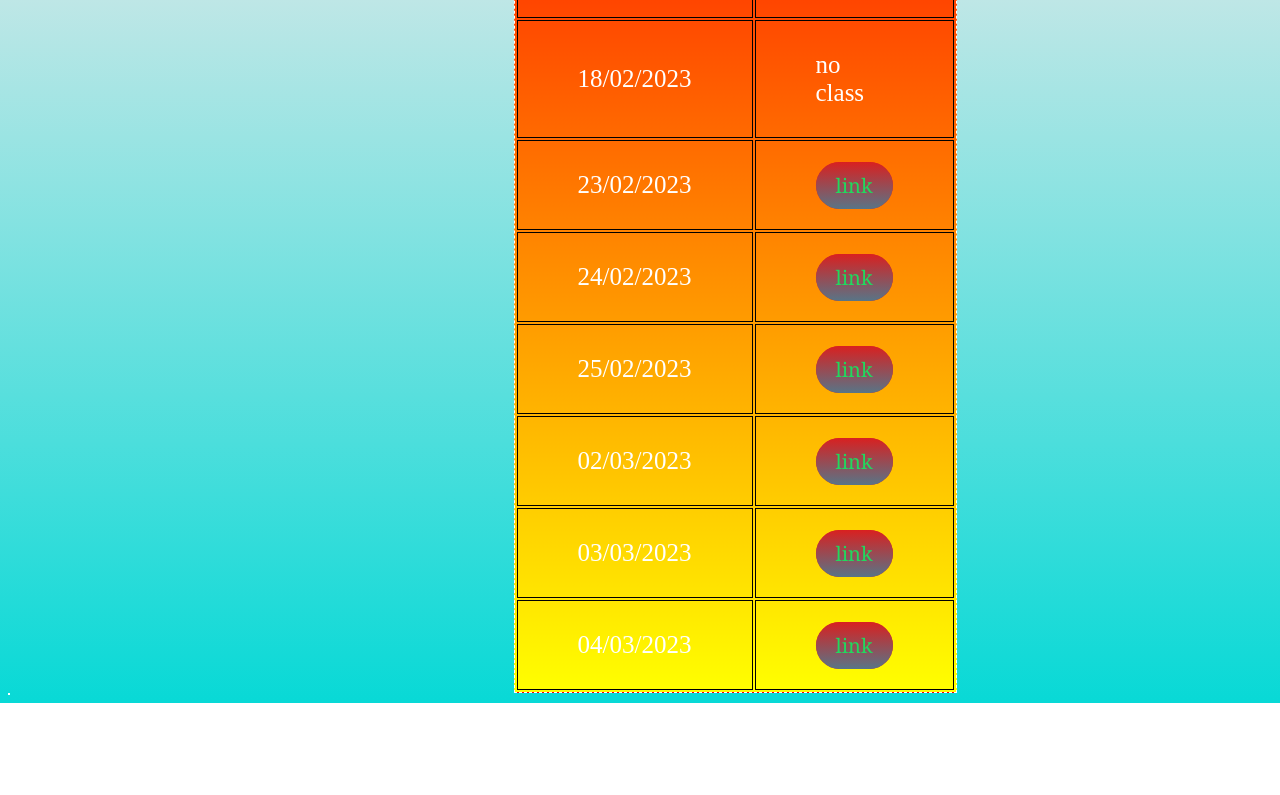
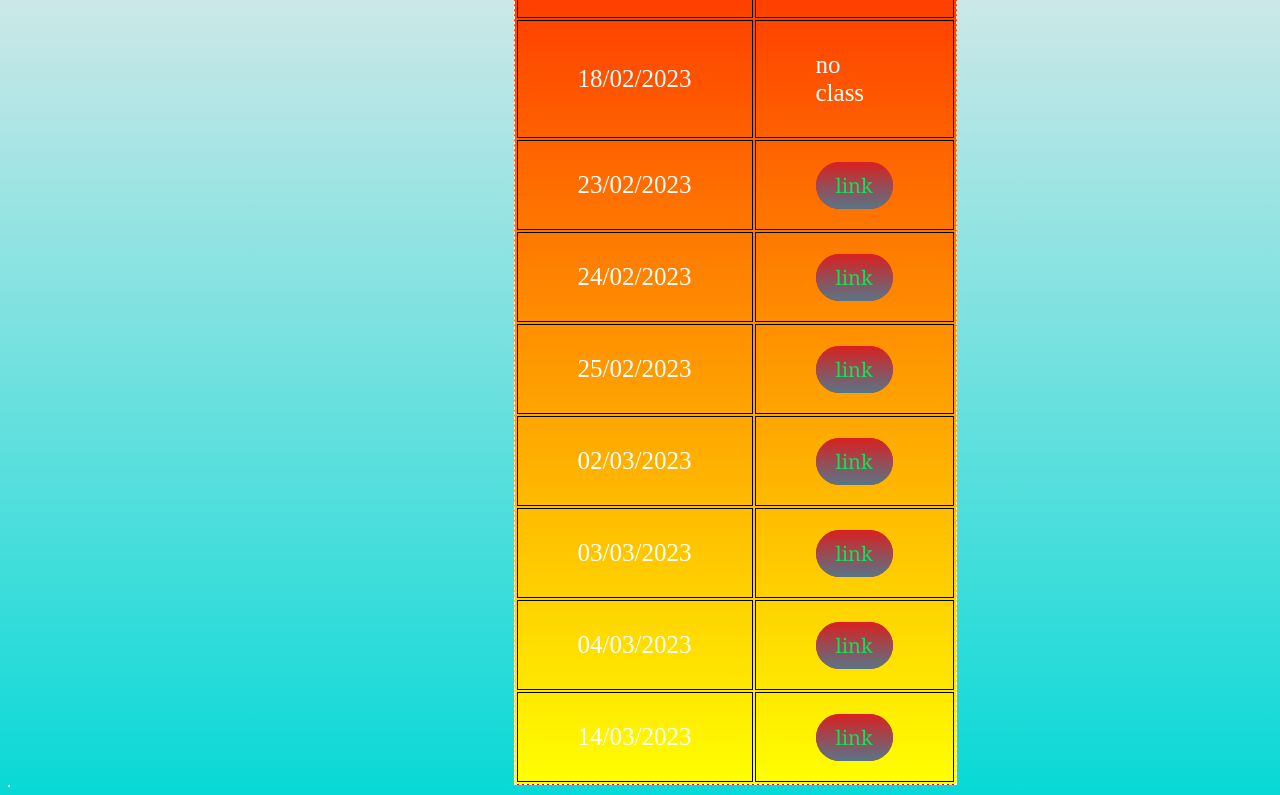
Before and after one commit to csdrockz/classes, a plain HTML site: page index.html in a window 1280 px wide. Shown: the part 1042-1837 px from the top of the page. Before the commit the page ends 1745 px from the top, so only its background shows below. Drawn offline with Linux system fonts and the light colour scheme.

Commit message:
Update index.html

```diff
--- a/index.html
+++ b/index.html
@@ -93,6 +93,12 @@
         </td>
         <td><a href="https://nriit1-my.sharepoint.com/:v:/g/personal/cseguest2_nriit_edu_in/EZ_b2vwm4K9Pp-oRSWylXZUBt0JatxbHPGzxjEWUaD6riA" class="btn">link</a></td>
     </tr>
+    <tr>
+        <td>
+            14/03/2023
+        </td>
+        <td><a href="https://nriit1-my.sharepoint.com/:v:/g/personal/cseguest2_nriit_edu_in/EUpsuWxtIq5BqoFv4viKxFMB26eTGR8cOuuyE0JJLA35dw" class="btn">link</a></td>
+    </tr>
 </table>
 </div>
 <table class="devops"></table>
```
